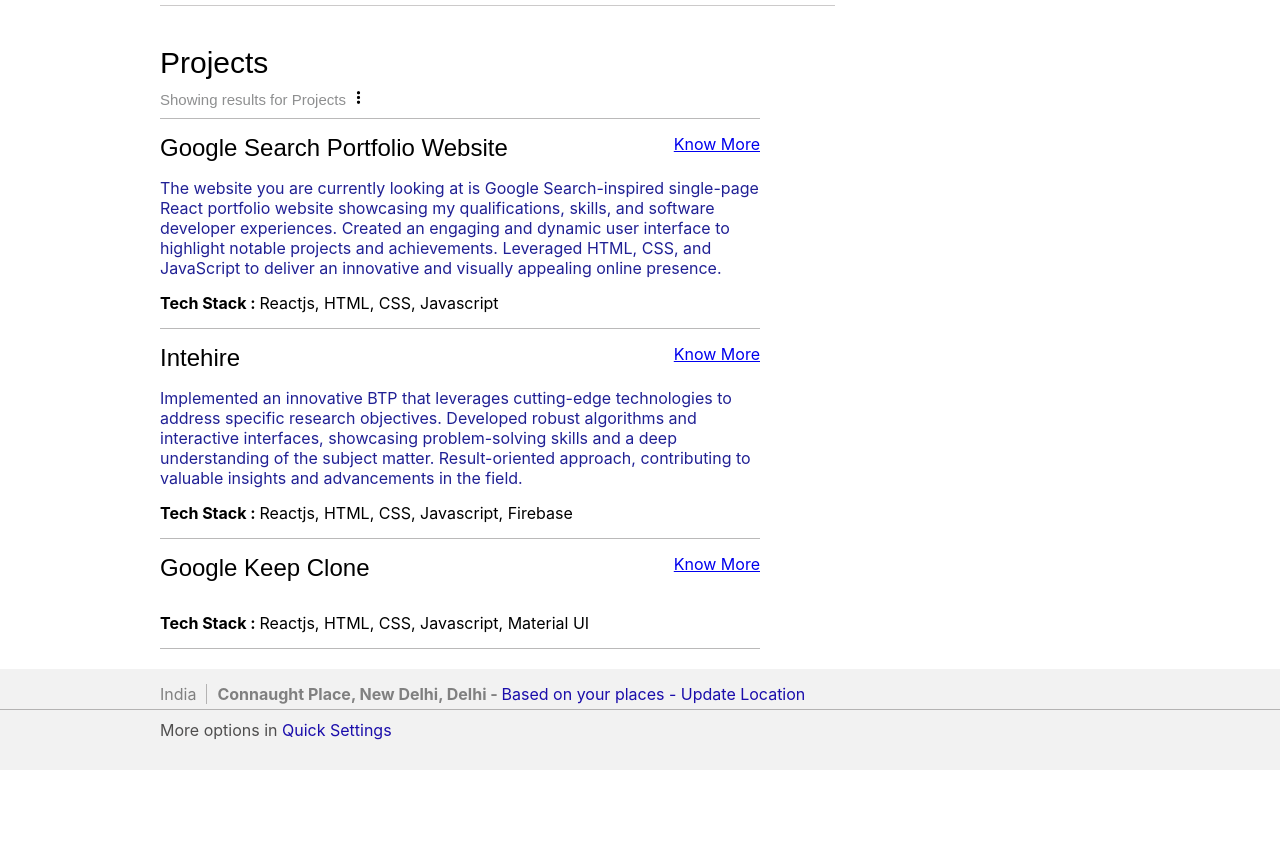
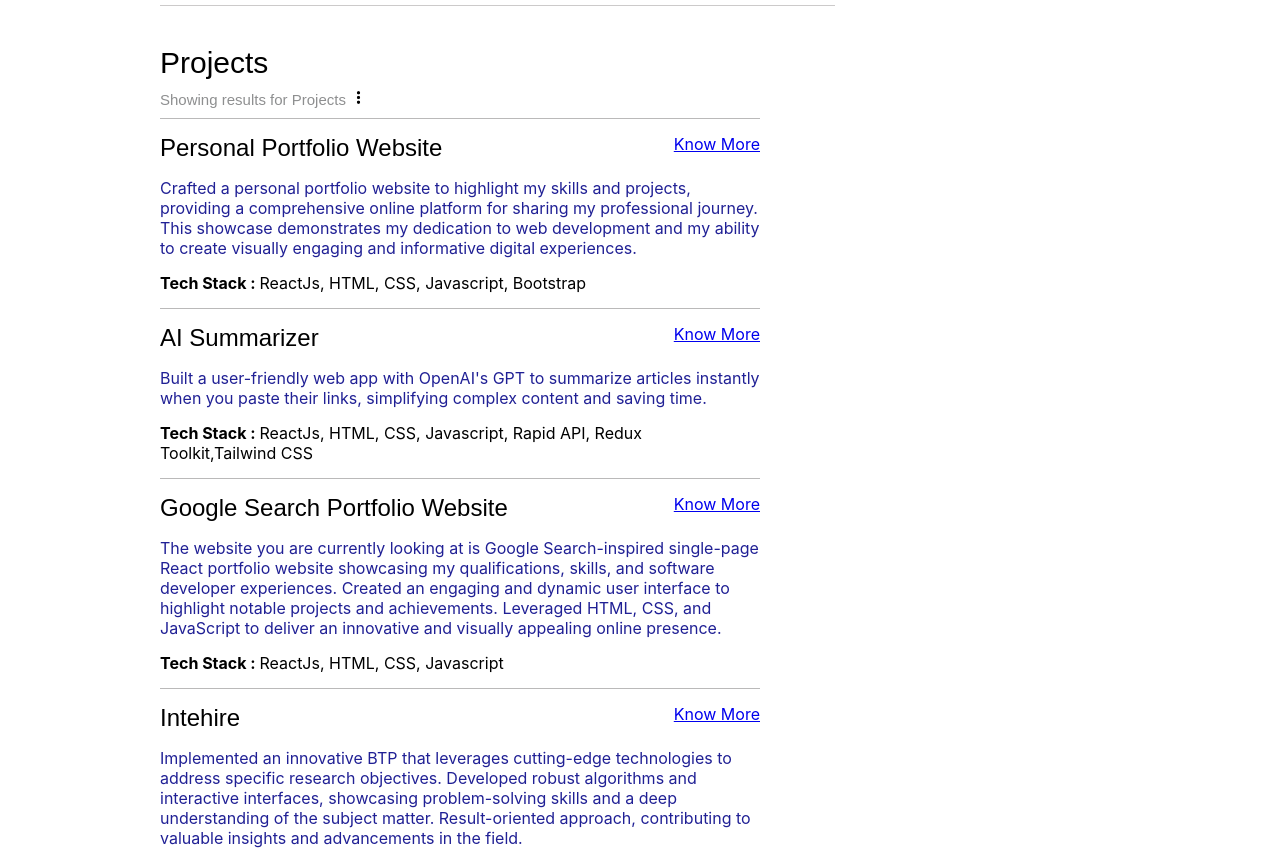
Before and after one commit to aryan-prog/google-portfolio, a React (Create React App) app: page / in a window 1280 px wide. Shown: the part 1760-2610 px from the top of the page. Before the commit the page ends 2530 px from the top, so only its background shows below. Built offline with nearby package versions, Linux system fonts and the light colour scheme.

Commit message:
projects update

```diff
--- a/src/components/Navbar.js
+++ b/src/components/Navbar.js
@@ -25,7 +25,7 @@
                 </div>
             </div>
             <div className='accountLinkButtons'>
-                <a href="https://github.com/aryan-prog?tab=repositories" target='_blank' rel='noopener noreferrer'> <button  id='linkButtons'>Github</button> </a>
+                <a href="https://github.com/aryan-prog" target='_blank' rel='noopener noreferrer'> <button  id='linkButtons'>Github</button> </a>
                 <a href="https://www.linkedin.com/in/aryan-seth-9190b1196/" target='_blank' rel='noopener noreferrer'><button id='linkButtons'>Linkedin</button> </a>
                 <a href="https://leetcode.com/mandelakalam12364/" target='_blank' rel='noopener noreferrer'><button id='linkButtons'>Leetcode</button> </a>
                 <a href="tel:+918299821151" target='_blank' rel='noopener noreferrer'><button id='linkButtons'>Contact</button> </a>
--- a/src/components/ProjectBlock.js
+++ b/src/components/ProjectBlock.js
@@ -4,28 +4,45 @@
 import threedots from "../assets/three-dots.png";
 
 function ProjectBlock() {
-  const info= [
+  const info = [
     {
       id: 1,
+      name: "Personal Portfolio Website",
+      TechStack: "ReactJs, HTML, CSS, Javascript, Bootstrap",
+      description:
+        "Crafted a personal portfolio website to highlight my skills and projects, providing a comprehensive online platform for sharing my professional journey. This showcase demonstrates my dedication to web development and my ability to create visually engaging and informative digital experiences.",
+      link: "https://aryan-seth-portfolio3.netlify.app/",
+    },
+    {
+      id: 2,
+      name: "AI Summarizer",
+      TechStack: "ReactJs, HTML, CSS, Javascript, Rapid API, Redux Toolkit,Tailwind CSS",
+      description:
+        "Built a user-friendly web app with OpenAI's GPT to summarize articles instantly when you paste their links, simplifying complex content and saving time.",
+      link: "https://ai-summarizer-23.netlify.app/",
+    },
+    {
+      id: 3,
       name: "Google Search Portfolio Website",
-      TechStack: "Reactjs, HTML, CSS, Javascript",
+      TechStack: "ReactJs, HTML, CSS, Javascript",
       description:
         "The website you are currently looking at is  Google Search-inspired single-page React portfolio website showcasing my qualifications, skills, and software developer experiences. Created an engaging and dynamic user interface to highlight notable projects and achievements. Leveraged HTML, CSS, and JavaScript to deliver an innovative and visually appealing online presence.",
       link: "https://github.com/aryan-prog/google-portfolio",
     },
     {
-      id: 2,
+      id: 5,
       name: "Intehire",
-      TechStack: "Reactjs, HTML, CSS, Javascript, Firebase",
+      TechStack: "ReactJs, HTML, CSS, Javascript, Firebase",
       description:
         "Implemented an innovative BTP that leverages cutting-edge technologies to address specific research objectives. Developed robust algorithms and interactive interfaces, showcasing problem-solving skills and a deep understanding of the subject matter. Result-oriented approach, contributing to valuable insights and advancements in the field.",
       link: "https://github.com/aryan-prog/btp",
     },
     {
-      id: 3,
+      id: 4,
       name: "Google Keep Clone",
-      TechStack: "Reactjs, HTML, CSS, Javascript, Material UI",
-      description: "",
+      TechStack: "ReactJs, HTML, CSS, Javascript, Material UI",
+      description:
+        "Designed and built a Google Keep clone enabling note creation, saving, archiving, and deletion. Demonstrated strong development skills in creating this practical web application.",
       link: "https://github.com/aryan-prog/Google-Keep-Clone",
     },
   ];
```
